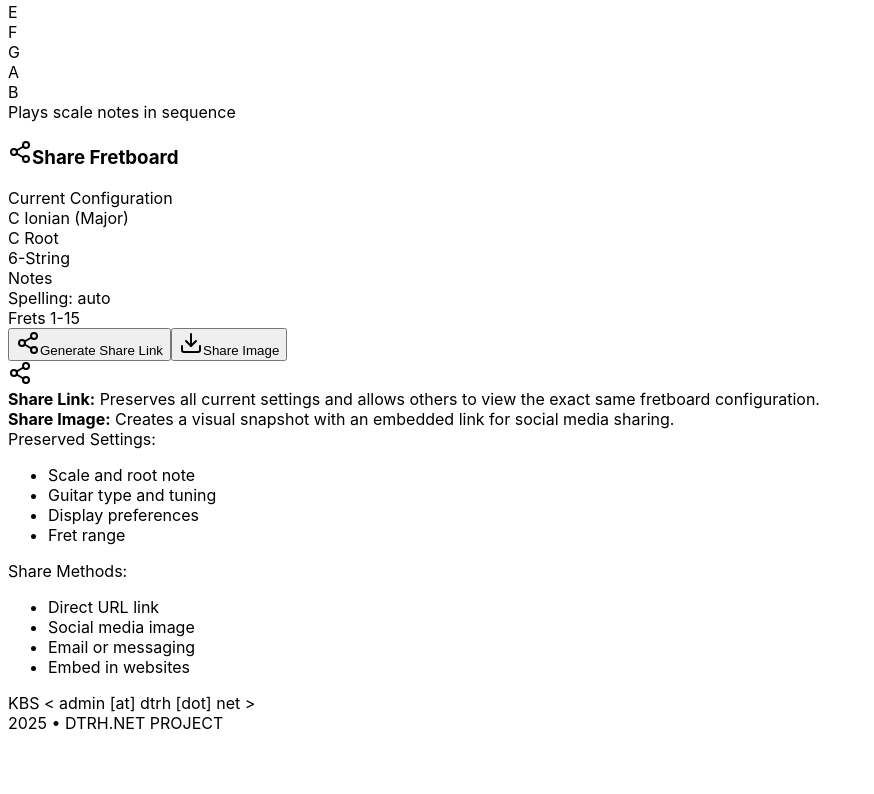
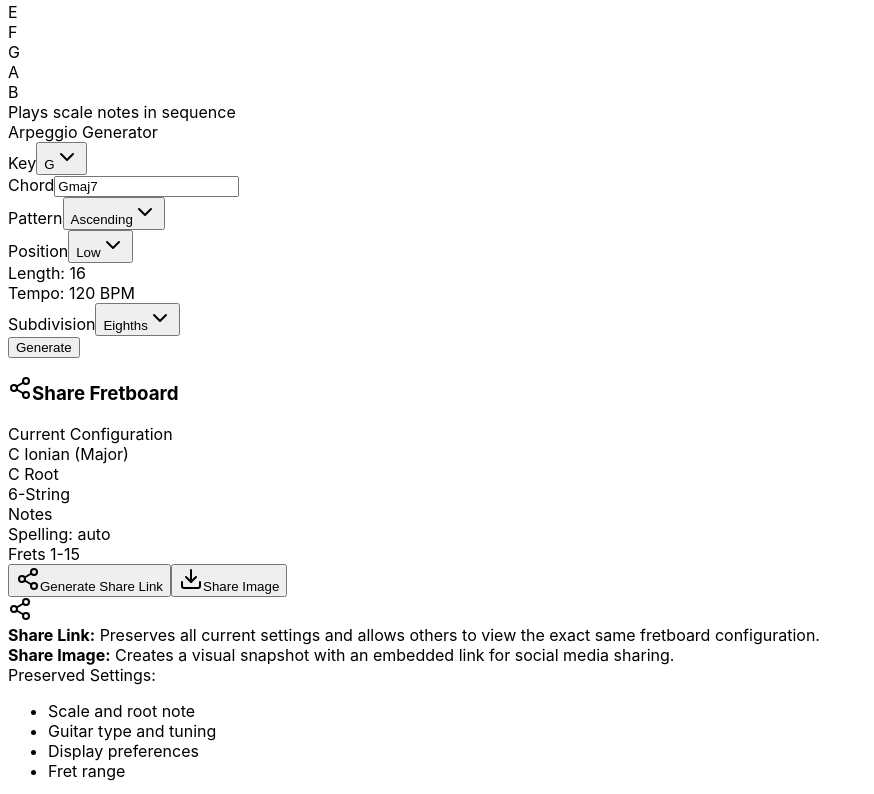
Before and after one commit to DTRHnet/Fret-Magic, a React (Vite) app in the folder client/: page / in a window 1280 px wide. Shown: the part 10526-11320 px from the top of the page, without its empty margins (0-874 px from the left). Before the commit the page ends 11267 px from the top, so only its background shows below. Built offline with nearby package versions, Linux system fonts and the light colour scheme.

Commit message:
UI: add Arpeggio Generator panel; integrates with /api/arpeggio/generate; build ok

```diff
--- /dev/null
+++ b/client/src/components/arpeggio-generator.tsx
@@ -0,0 +1,146 @@
+import { useState } from "react";
+import { Card, CardContent } from "@/components/ui/card";
+import { Button } from "@/components/ui/button";
+import { Label } from "@/components/ui/label";
+import { Select, SelectContent, SelectItem, SelectTrigger, SelectValue } from "@/components/ui/select";
+import { Input } from "@/components/ui/input";
+import { Slider } from "@/components/ui/slider";
+import { NOTES } from "@/lib/music-theory";
+
+type ArpeggioPattern = 'ascending' | 'descending' | 'updown' | 'sweep';
+type ArpeggioPosition = 'open' | 'low' | 'mid' | 'high' | 'multi';
+
+interface ArpeggioEvent {
+  time: number;
+  duration: number;
+  note: string;
+  string: number;
+  fret: number;
+  finger: number;
+}
+
+interface ArpeggioResponse {
+  meta: { key: string; chord: string; pattern: ArpeggioPattern; position: ArpeggioPosition; tempo: number; subdivision: number };
+  events: ArpeggioEvent[];
+  ascii: string;
+}
+
+export default function ArpeggioGenerator({ onOverlay }: { onOverlay?: (events: { string: number; fret: number }[]) => void }) {
+  const [key, setKey] = useState<string>("G");
+  const [chord, setChord] = useState<string>("Gmaj7");
+  const [pattern, setPattern] = useState<ArpeggioPattern>("ascending");
+  const [position, setPosition] = useState<ArpeggioPosition>("low");
+  const [length, setLength] = useState<number>(16);
+  const [tempo, setTempo] = useState<number>(120);
+  const [subdivision, setSubdivision] = useState<number>(2);
+  const [ascii, setAscii] = useState<string>("");
+  const [loading, setLoading] = useState<boolean>(false);
+
+  const generate = async () => {
+    try {
+      setLoading(true);
+      const res = await fetch('/api/arpeggio/generate', {
+        method: 'POST',
+        headers: { 'Content-Type': 'application/json' },
+        body: JSON.stringify({ key, chord, pattern, position, length, tempo, subdivision })
+      });
+      if (!res.ok) throw new Error('Generation failed');
+      const data: ArpeggioResponse = await res.json();
+      setAscii(data.ascii);
+      if (onOverlay) {
+        onOverlay(data.events.map(e => ({ string: e.string, fret: e.fret })));
+      }
+    } catch (e) {
+      console.error(e);
+    } finally {
+      setLoading(false);
+    }
+  };
+
+  return (
+    <Card>
+      <CardContent className="p-6 space-y-4">
+        <div className="text-lg font-semibold text-slate-900">Arpeggio Generator</div>
+        <div className="grid grid-cols-1 md:grid-cols-3 gap-4">
+          <div>
+            <Label className="text-sm">Key</Label>
+            <Select value={key} onValueChange={(v: string) => setKey(v)}>
+              <SelectTrigger>
+                <SelectValue />
+              </SelectTrigger>
+              <SelectContent>
+                {NOTES.map(n => (
+                  <SelectItem key={n} value={n}>{n}</SelectItem>
+                ))}
+              </SelectContent>
+            </Select>
+          </div>
+          <div>
+            <Label className="text-sm">Chord</Label>
+            <Input value={chord} onChange={(e) => setChord(e.target.value)} placeholder="e.g., Gmaj7, Em7b5, C9" />
+          </div>
+          <div>
+            <Label className="text-sm">Pattern</Label>
+            <Select value={pattern} onValueChange={(v: string) => setPattern(v as ArpeggioPattern)}>
+              <SelectTrigger>
+                <SelectValue />
+              </SelectTrigger>
+              <SelectContent>
+                <SelectItem value="ascending">Ascending</SelectItem>
+                <SelectItem value="descending">Descending</SelectItem>
+                <SelectItem value="updown">Up-Down</SelectItem>
+                <SelectItem value="sweep">Sweep</SelectItem>
+              </SelectContent>
+            </Select>
+          </div>
+          <div>
+            <Label className="text-sm">Position</Label>
+            <Select value={position} onValueChange={(v: string) => setPosition(v as ArpeggioPosition)}>
+              <SelectTrigger>
+                <SelectValue />
+              </SelectTrigger>
+              <SelectContent>
+                <SelectItem value="open">Open</SelectItem>
+                <SelectItem value="low">Low</SelectItem>
+                <SelectItem value="mid">Mid</SelectItem>
+                <SelectItem value="high">High</SelectItem>
+                <SelectItem value="multi">Multi-Position</SelectItem>
+              </SelectContent>
+            </Select>
+          </div>
+          <div>
+            <Label className="text-sm">Length: {length}</Label>
+            <Slider value={[length]} min={4} max={64} step={1} onValueChange={(v: number[]) => setLength(v[0])} />
+          </div>
+          <div>
+            <Label className="text-sm">Tempo: {tempo} BPM</Label>
+            <Slider value={[tempo]} min={40} max={240} step={5} onValueChange={(v: number[]) => setTempo(v[0])} />
+          </div>
+          <div>
+            <Label className="text-sm">Subdivision</Label>
+            <Select value={String(subdivision)} onValueChange={(v: string) => setSubdivision(parseInt(v, 10))}>
+              <SelectTrigger>
+                <SelectValue />
+              </SelectTrigger>
+              <SelectContent>
+                <SelectItem value="1">Quarter</SelectItem>
+                <SelectItem value="2">Eighths</SelectItem>
+                <SelectItem value="3">Triplets</SelectItem>
+                <SelectItem value="4">Sixteenths</SelectItem>
+              </SelectContent>
+            </Select>
+          </div>
+        </div>
+        <div className="flex gap-2">
+          <Button onClick={generate} disabled={loading}>{loading ? 'Generating...' : 'Generate'}</Button>
+        </div>
+        {ascii && (
+          <div className="mt-4">
+            <Label className="text-sm">ASCII TAB</Label>
+            <pre className="p-3 bg-slate-900 text-green-400 rounded-md overflow-x-auto text-sm whitespace-pre">{ascii}</pre>
+          </div>
+        )}
+      </CardContent>
+    </Card>
+  );
+}
--- a/client/src/pages/home.tsx
+++ b/client/src/pages/home.tsx
@@ -18,6 +18,7 @@ import { TutorialButton } from "@/components/tutorial-mode";
 import ChordProgressionGenerator from "@/components/chord-progression-generator";
 import AudioControls from "@/components/audio-controls";
 import ShareControls from "@/components/share-controls";
+import ArpeggioGenerator from "@/components/arpeggio-generator";
 
 export default function Home() {
   const [forceCustomTuning, setForceCustomTuning] = useState(false);
@@ -463,6 +464,8 @@ export default function Home() {
                 currentScale={currentScale}
               />
 
+              <ArpeggioGenerator onOverlay={(events)=>{ /* reserved for future fretboard overlay */ }} />
+
               <ShareControls
                 rootNote={rootNote}
                 scaleType={scaleType}
```
